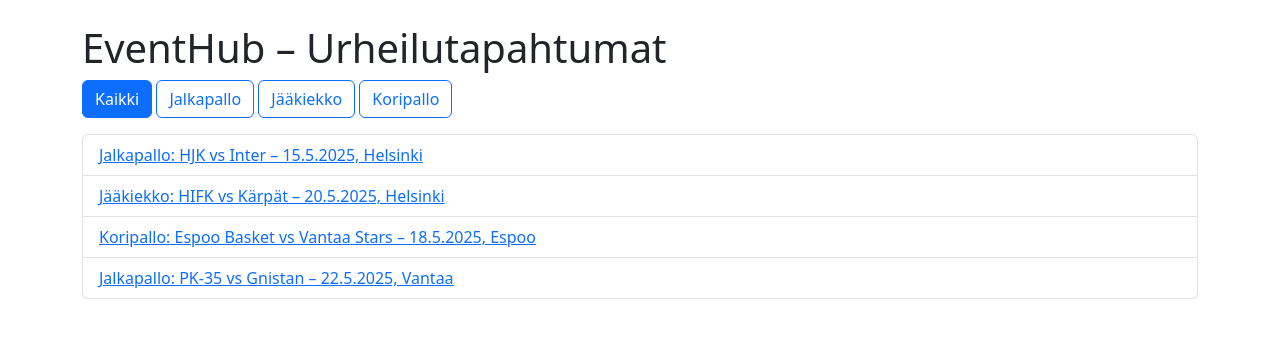
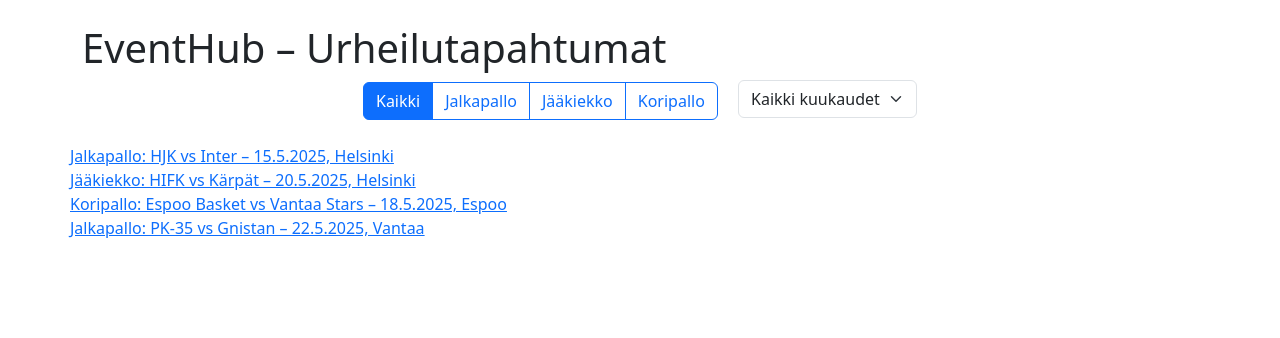
Before and after one commit to Veronica250-bot/EventHub, a plain HTML site: page index.html in a window 1280 px wide. Drawn offline with nearby package versions, Linux system fonts and the light colour scheme.

Commit message:
Update index.html

```diff
--- a/index.html
+++ b/index.html
@@ -5,19 +5,40 @@
     <meta name="viewport" content="width=device-width, initial-scale=1.0">
     <title>EventHub</title>
     <link href="https://cdn.jsdelivr.net/npm/bootstrap@5.3.0/dist/css/bootstrap.min.css" rel="stylesheet">
-    <link rel="stylesheet" href="styles.css">
+    <link href="styles.css" rel="stylesheet">
 </head>
 <body>
-    <div class="container mt-4">
-        <h1>EventHub – Urheilutapahtumat</h1>
-        <div class="mb-3">
-            <button class="btn btn-primary filter-btn" onclick="filterEvents('all')">Kaikki</button>
-            <button class="btn btn-outline-primary filter-btn" onclick="filterEvents('Jalkapallo')">Jalkapallo</button>
-            <button class="btn btn-outline-primary filter-btn" onclick="filterEvents('Jääkiekko')">Jääkiekko</button>
-            <button class="btn btn-outline-primary filter-btn" onclick="filterEvents('Koripallo')">Koripallo</button>
+<div class="container mt-4">
+    <h1>EventHub – Urheilutapahtumat</h1>
+
+    <div class="filter-section text-center">
+        <div class="btn-group" role="group">
+            <button class="btn btn-primary filter-btn" onclick="setSport('all')">Kaikki</button>
+            <button class="btn btn-outline-primary filter-btn" onclick="setSport('Jalkapallo')">Jalkapallo</button>
+            <button class="btn btn-outline-primary filter-btn" onclick="setSport('Jääkiekko')">Jääkiekko</button>
+            <button class="btn btn-outline-primary filter-btn" onclick="setSport('Koripallo')">Koripallo</button>
         </div>
-        <div id="eventList" class="list-group"></div>
+
+        <select class="form-select d-inline-block w-auto ms-3" onchange="setMonth(this.value)">
+            <option value="all">Kaikki kuukaudet</option>
+            <option value="1">Tammikuu</option>
+            <option value="2">Helmikuu</option>
+            <option value="3">Maaliskuu</option>
+            <option value="4">Huhtikuu</option>
+            <option value="5">Toukokuu</option>
+            <option value="6">Kesäkuu</option>
+            <option value="7">Heinäkuu</option>
+            <option value="8">Elokuu</option>
+            <option value="9">Syyskuu</option>
+            <option value="10">Lokakuu</option>
+            <option value="11">Marraskuu</option>
+            <option value="12">Joulukuu</option>
+        </select>
     </div>
-    <script src="script.js"></script>
+
+    <div id="eventList" class="row mt-4"></div>
+</div>
+
+<script src="script.js"></script>
 </body>
 </html>
```
